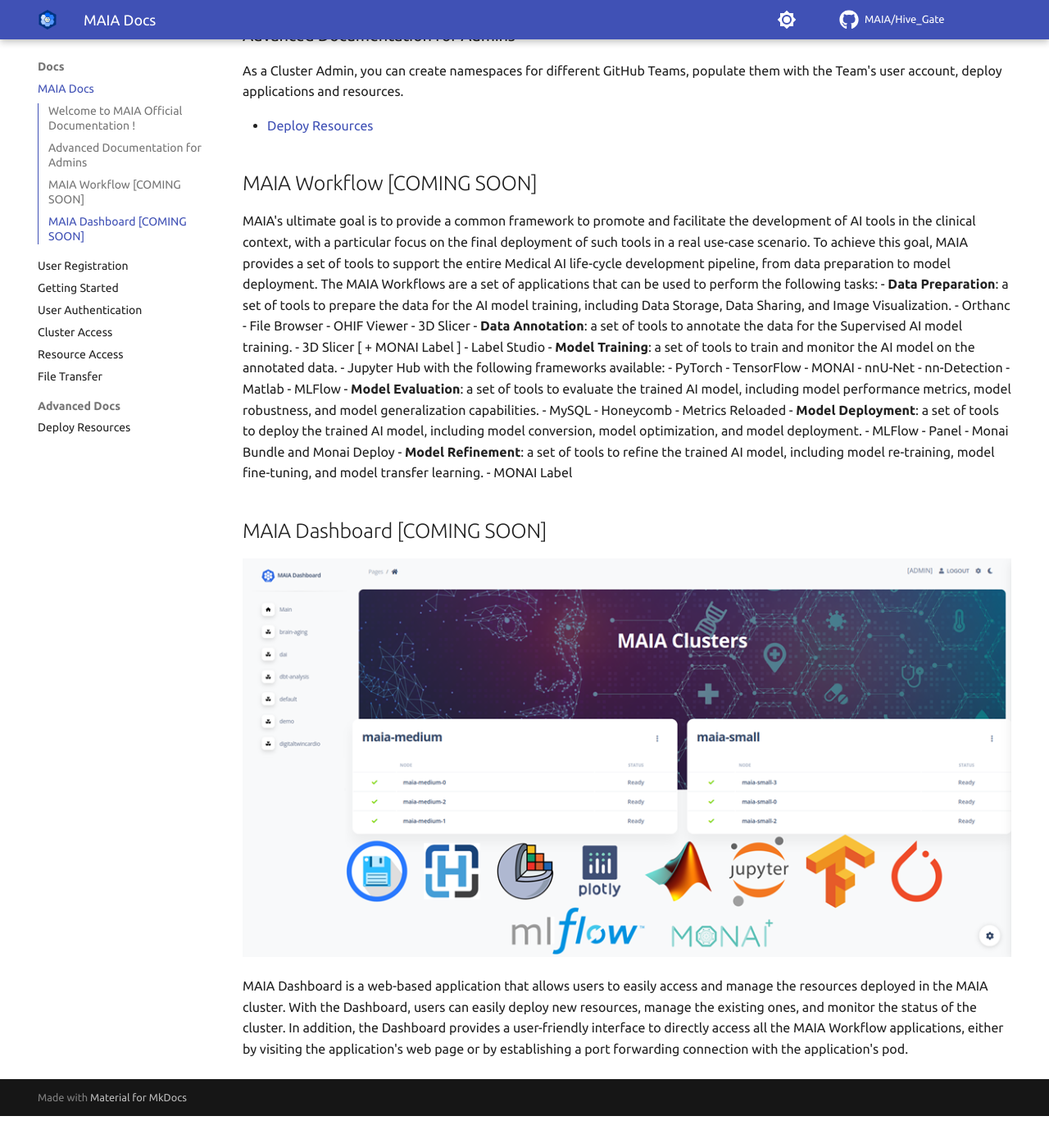
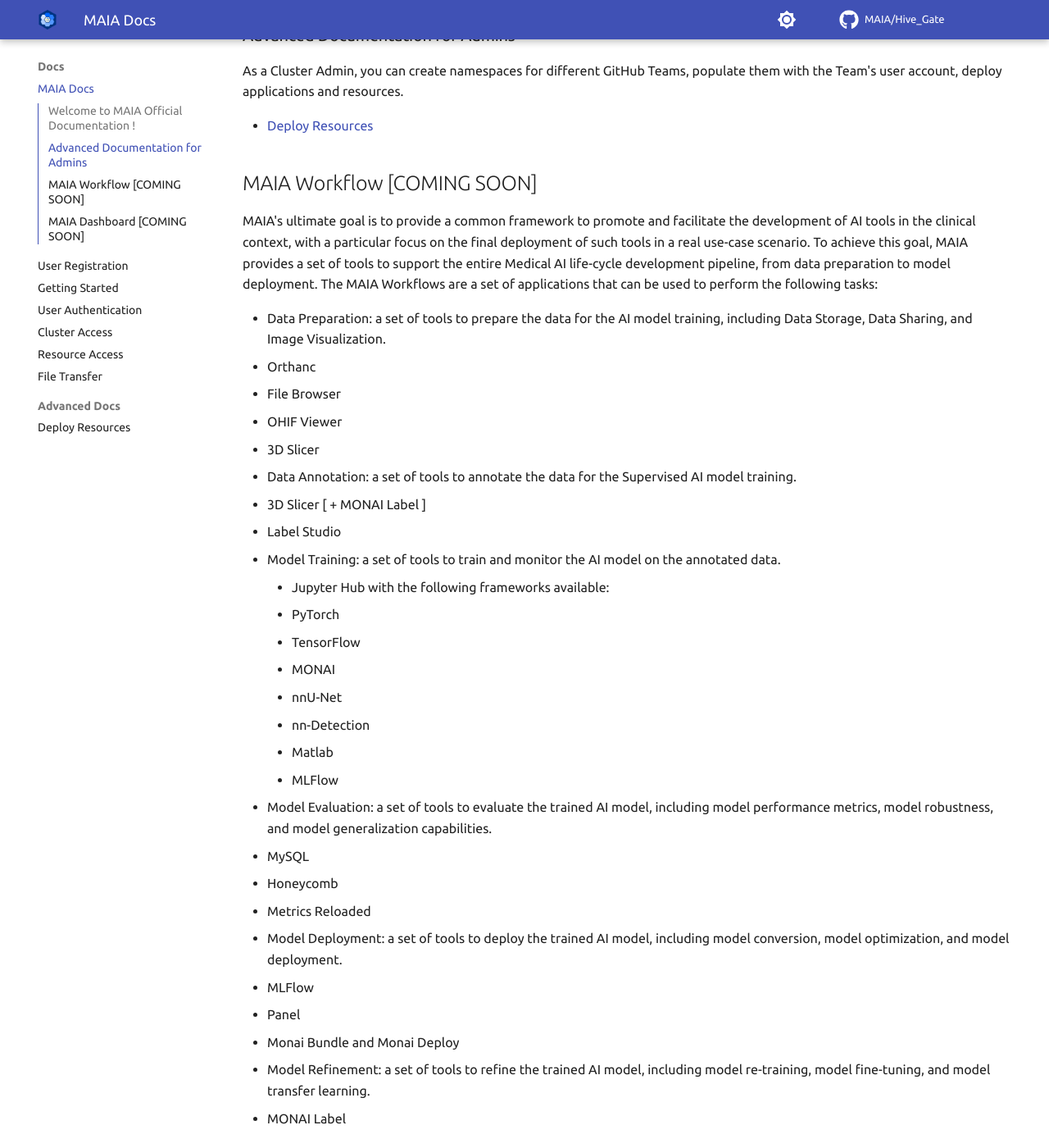
Before and after one commit to MAIA-KTH/MAIA-KTH.github.io, an MkDocs documentation site: the page built from docs/docs.md, in a window 1280 px wide and 1400 px high, scrolled down 614 px. Shown: the whole window at 82% size. Built offline with MkDocs 1.6.1 and Material for MkDocs 9.7.7, drawn with Linux system fonts in a browser that asks for light colours; before the commit the page ends 1975 px from its top, so only the background shows below that.

Commit message:
Docs Updated

```diff
--- a/docs/docs.md
+++ b/docs/docs.md
@@ -24,15 +24,16 @@ As a Cluster Admin, you can create namespaces for different GitHub Teams, popula
 MAIA's ultimate goal is to provide a common framework to promote and facilitate the development of AI tools in the clinical context, with a particular focus on the final deployment of such tools in a real use-case scenario.
 To achieve this goal, MAIA provides a set of tools to support the entire Medical AI life-cycle development pipeline, from data preparation to model deployment.
 The MAIA Workflows are a set of applications that can be used to perform the following tasks:
-- **Data Preparation**: a set of tools to prepare the data for the AI model training, including Data Storage, Data Sharing, and Image Visualization.
+
+- Data Preparation: a set of tools to prepare the data for the AI model training, including Data Storage, Data Sharing, and Image Visualization.
   - Orthanc
   - File Browser
   - OHIF Viewer
   - 3D Slicer
-- **Data Annotation**: a set of tools to annotate the data for the Supervised AI model training.
+- Data Annotation: a set of tools to annotate the data for the Supervised AI model training.
   - 3D Slicer [ + MONAI Label ]
   - Label Studio
-- **Model Training**: a set of tools to train and monitor the AI model on the annotated data.
+- Model Training: a set of tools to train and monitor the AI model on the annotated data.
     - Jupyter Hub with the following frameworks available:
       - PyTorch
       - TensorFlow
@@ -41,15 +42,15 @@ The MAIA Workflows are a set of applications that can be used to perform the fol
       - nn-Detection
     - Matlab
     - MLFlow
-- **Model Evaluation**: a set of tools to evaluate the trained AI model, including model performance metrics, model robustness, and model generalization capabilities.
+- Model Evaluation: a set of tools to evaluate the trained AI model, including model performance metrics, model robustness, and model generalization capabilities.
   - MySQL
   - Honeycomb
   - Metrics Reloaded
-- **Model Deployment**: a set of tools to deploy the trained AI model, including model conversion, model optimization, and model deployment.
+- Model Deployment: a set of tools to deploy the trained AI model, including model conversion, model optimization, and model deployment.
   - MLFlow
   - Panel
   - Monai Bundle and Monai Deploy
-- **Model Refinement**: a set of tools to refine the trained AI model, including model re-training, model fine-tuning, and model transfer learning.
+- Model Refinement: a set of tools to refine the trained AI model, including model re-training, model fine-tuning, and model transfer learning.
   -  MONAI Label
 
 ## MAIA Dashboard [COMING SOON]
```
